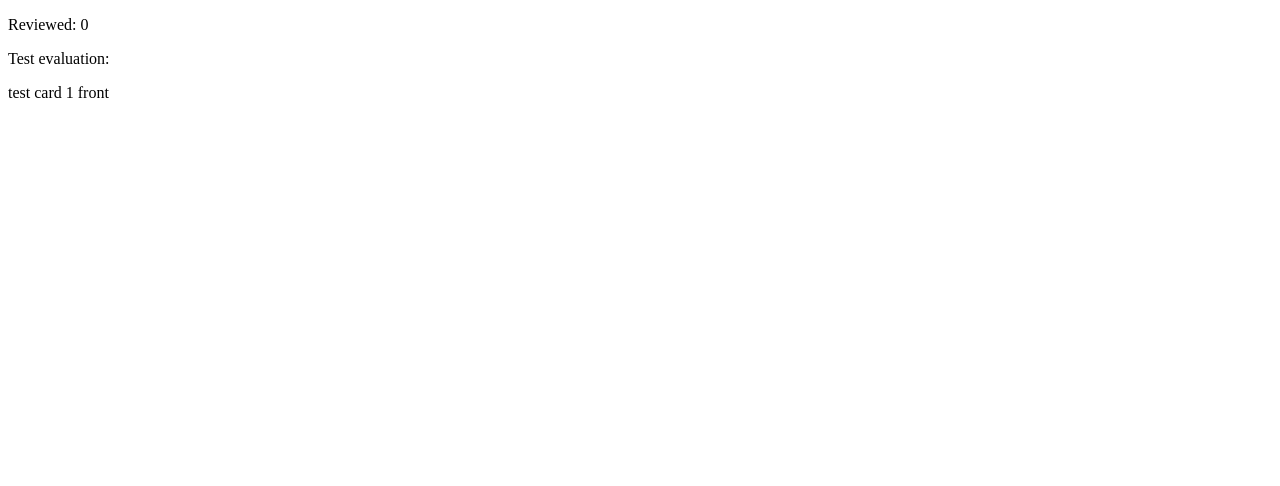
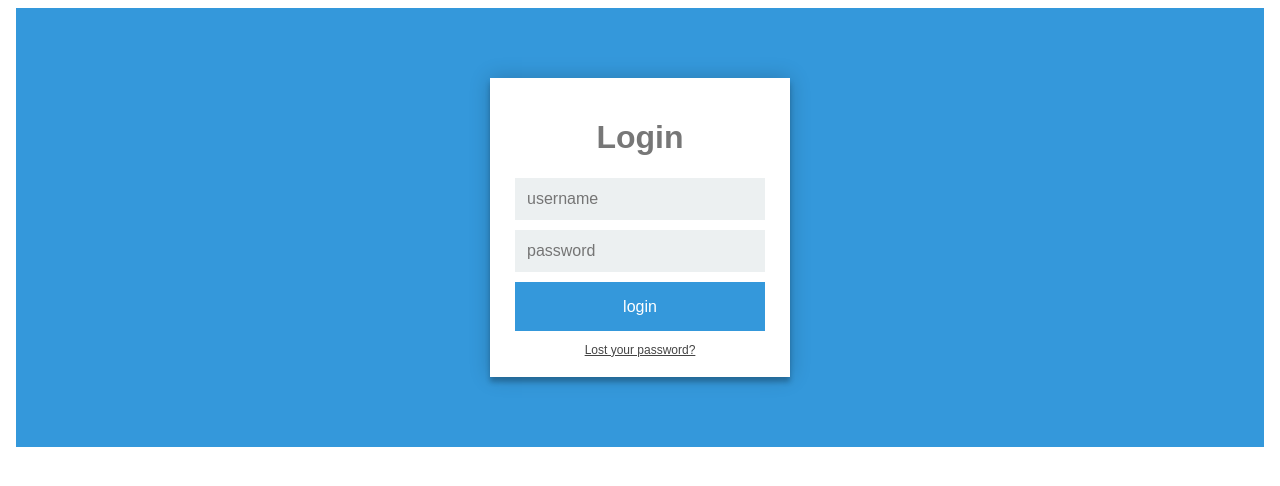
Before and after one commit to cinnamonbell/memorangular, an Angular app: page / in a window 1280 px wide. Shown: the top 486 px of the page. Built offline with nearby package versions, Linux system fonts and the light colour scheme.

Commit message:
initial login form mockup

```diff
--- a/src/app/app.component.html
+++ b/src/app/app.component.html
@@ -1 +1 @@
-<app-collection-view></app-collection-view>
+<app-login></app-login>
--- a/src/app/app.module.ts
+++ b/src/app/app.module.ts
@@ -4,12 +4,14 @@ import { NgModule } from '@angular/core';
 import { AppComponent } from './app.component';
 import { CardViewComponent } from './card-view/card-view.component';
 import { CollectionViewComponent } from './collection-view/collection-view.component';
+import { LoginComponent } from './login/login.component';
 
 @NgModule({
   declarations: [
     AppComponent,
     CardViewComponent,
-    CollectionViewComponent
+    CollectionViewComponent,
+    LoginComponent
   ],
   imports: [
     BrowserModule
--- /dev/null
+++ b/src/app/login/login.component.css
@@ -0,0 +1,77 @@
+* {
+  box-sizing: border-box;
+}
+
+*:focus {
+  outline: none;
+}
+body {
+  font-family: Arial;
+  background-color: #3498db;
+  padding: 50px;
+}
+.login {
+  margin: 20px auto;
+  width: 300px;
+  box-shadow: 0 0 20px 0 rgba(0, 0, 0, 0.2), 0 5px 5px 0 rgba(0, 0, 0, 0.24);
+}
+.login-screen {
+  background-color: #fff;
+  padding: 20px;
+}
+
+.app-title {
+  text-align: center;
+  color: #777;
+}
+
+.login-form {
+  text-align: center;
+}
+.control-group {
+  margin-bottom: 10px;
+}
+
+input {
+  text-align: left;
+  background-color: #ecf0f1;
+  border: 2px solid transparent;
+  font-size: 16px;
+  font-weight: 200;
+  padding: 10px 0;
+  padding-left: 10px;
+  width: 250px;
+  transition: border 0.5s;
+}
+
+input:focus {
+  border: 2px solid #3498db;
+  box-shadow: none;
+}
+
+.btn {
+  border: 2px solid transparent;
+  background: #3498db;
+  color: #ffffff;
+  font-size: 16px;
+  line-height: 25px;
+  padding: 10px 0;
+  text-decoration: none;
+  text-shadow: none;
+  box-shadow: none;
+  transition: 0.25s;
+  display: block;
+  width: 250px;
+  margin: 0 auto;
+}
+
+.btn:hover {
+  background-color: #2980b9;
+}
+
+.login-link {
+  font-size: 12px;
+  color: #444;
+  display: block;
+  margin-top: 12px;
+}
--- /dev/null
+++ b/src/app/login/login.component.html
@@ -0,0 +1,24 @@
+<body>
+	<div class="login">
+		<div class="login-screen">
+			<div class="app-title">
+				<h1>Login</h1>
+			</div>
+
+			<div class="login-form">
+				<div class="control-group">
+				<input type="text" class="login-field" value="" placeholder="username" id="login-name">
+				<label class="login-field-icon fui-user" for="login-name"></label>
+				</div>
+
+				<div class="control-group">
+				<input type="password" class="login-field" value="" placeholder="password" id="login-pass">
+				<label class="login-field-icon fui-lock" for="login-pass"></label>
+				</div>
+
+				<a class="btn btn-primary btn-large btn-block" href="#">login</a>
+				<a class="login-link" href="#">Lost your password?</a>
+			</div>
+		</div>
+	</div>
+</body>
--- /dev/null
+++ b/src/app/login/login.component.ts
@@ -0,0 +1,15 @@
+import { Component, OnInit } from '@angular/core';
+
+@Component({
+  selector: 'app-login',
+  templateUrl: './login.component.html',
+  styleUrls: ['./login.component.css']
+})
+export class LoginComponent implements OnInit {
+
+  constructor() { }
+
+  ngOnInit(): void {
+  }
+
+}
```
Also changed, not shown: 1 other file (tests, documents, lock files or other folders).
